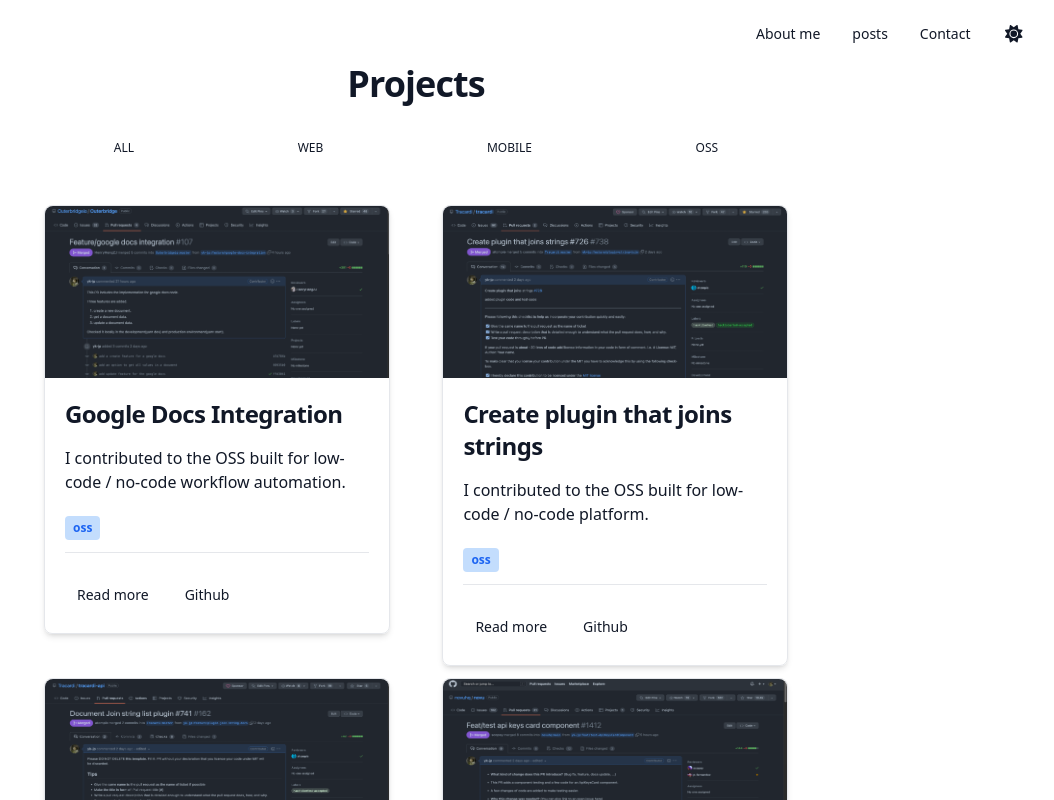
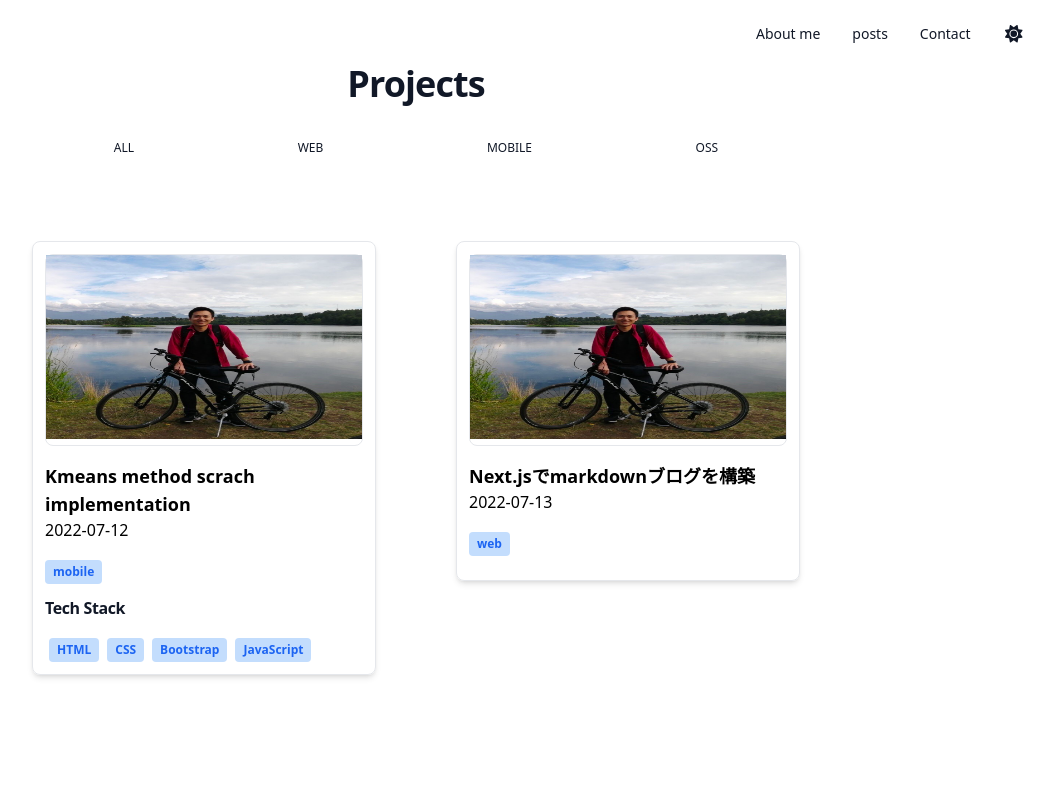
Before and after one commit to kotaaaa/myportfolio, a Next.js app: page /posts in a window 1280 px wide. Shown: the top 800 px of the page, without its empty margins (224-1278 px from the left). Built offline with nearby package versions, Linux system fonts and the light colour scheme.

Commit message:
make it simple

```diff
--- a/components/aboutme/index.tsx
+++ b/components/aboutme/index.tsx
@@ -11,7 +11,7 @@
   const profileImg = "/profile.jpg";
   const linkedinUrl = "https://www.linkedin.com/in/kota1110/";
   const gitHubUrl = "https://github.com/kotaaaa";
-  const resumePdf = "/resume.pdf";
+  const resumePdf = "https://www.linkedin.com/in/kota1110/overlay/1635523975943/single-media-viewer/?profileId=ACoAACCXYbkBlH15ddf38A1IiwJucgvLEqgG-uo";
 
   return (
     <>
--- a/components/projects/index.tsx
+++ b/components/projects/index.tsx
@@ -1,38 +1,17 @@
 import { useState } from "react";
 import type { NextPage } from "next";
 import Head from "next/head";
-import Link from "next/link";
-import Image from "next/image";
 
-import Modal from "./modal";
-import projectsData from "../../public/projects/data/projects.json";
 import { TabMenu } from "../../type/project";
+import PostCard from '../../components/postcard';
 
-const Projects: NextPage = () => {
-  const hidden = "hidden";
-  const auto = "auto";
+const Projects: NextPage = ({ posts }) => {
   const highLight = "text-blue-700 dark:text-blue-700";
-
   const [tabFilter, setTabFilter] = useState<String>(TabMenu.All);
-  const [projectsList, setProjectList] = useState(projectsData);
-  const [modalProject, setModalProject] = useState<any>();
+  const [postsList, setProjectList] = useState(posts);
 
   const hasProjects = () => {
-    return projectsList.length !== 0;
-  };
-
-  const isModalOpen = () => {
-    if (!modalProject) return false;
-    return true;
-  };
-
-  const toggleBodyScrollStyle = () => {
-    const body = document.querySelector("body")!;
-    if (body.style.overflow === hidden) {
-      body.style.overflow = auto;
-      return;
-    }
-    body.style.overflow = hidden;
+    return postsList.length !== 0;
   };
 
   const highLightTab = (menu: String) => {
@@ -40,16 +19,11 @@
     return highLight;
   };
 
-  const toggleModal = (project: any) => {
-    toggleBodyScrollStyle();
-    setModalProject(project);
-  };
-
   const filterProjects = (menu: String) => {
-    const projects = projectsData.filter((data) => {
+    const projects = posts.filter((post) => {
       if (menu === TabMenu.All) return true;
 
-      const category = data.category.toLowerCase();
+      const category = post.frontMatter.category.toLowerCase();
       return category === menu.toLowerCase();
     });
 
@@ -62,13 +36,13 @@
       <Head>
         <title>Projects - Kota Portfolio</title>
       </Head>
-      <section className="bg-white h-max py-8 dark:bg-gray-900">
+      <section className="bg-white dark:bg-gray-900 h-fit py-8">
         <div className="py-8 mx-auto max-w-screen-md content-center">
           <h2 className="mb-4 text-4xl tracking-tight font-extrabold text-center text-gray-900 dark:text-gray-300">
                 Projects
           </h2>
           <ul
-            className="nav nav-tabs nav-justified flex flex-row justify-center list-none border-b-0 pl-0 mb-4"
+            className="flex flex-row justify-center list-none border-b-0 pl-0 mb-4"
             id="tabs-tabJustify"
             role="tablist"
           >
@@ -93,75 +67,17 @@
               );
             })}
           </ul>
-          <div className="flex flex-wrap justify-between">
+          <div className="my-8">
+            <div className="grid grid-cols-2 gap-20 py-8 mx-auto max-w-screen-md content-center">
               {!hasProjects() && (
                 <p className="mb-3 font-normal text-gray-900 dark:text-gray-400">
                   Comming soon...
                 </p>
               )}
-
-            {isModalOpen() && (
-              <Modal project={modalProject} toggleModal={toggleModal} />
-            )}
-
-            {projectsList.map((project, idx) => {
-              return (
-                <>
-                  <div
-                    className="m-auto mb-3 w-9/12 md:w-[45%] rounded-lg border border-gray-200 shadow-md h-fit md:mb-0 md:m-3 dark:bg-gray-700 dark:border-gray-600"
-                    key={`${idx}-${project.title}`}
-                  >
-                    <Image
-                      src={project.img}
-                      alt=""
-                      width="100%"
-                      layout="responsive"
-                      height="50%"
-                      className="rounded-t-lg"
-                    />
-                    <div className="p-5 h-1/2">
-                      <p className="mb-4 text-2xl font-bold tracking-tight text-gray-900 dark:text-gray-300 m-0">
-                        {project.title}
-                      </p>
-                      <p className="mb-5 font-normal text-gray-900 dark:text-gray-400">
-                        {project.description}
-                      </p>
-                      <span className="text-xs font-semibold inline-block py-1 px-2 mr-2 mb-3 rounded text-blue-600 bg-blue-200 last:mr-0">
-                        {project.category}
-                      </span>
-
-                      {project.devStyle && (
-                        <span className="text-xs font-semibold inline-block py-1 px-2 mr-2 mb-3 rounded text-blue-600 bg-blue-200 last:mr-0">
-                          {project.devStyle}
-                        </span>
-                      )}
-                      <hr className="bg-gray-100" />
-                      <br />
-                      <button
-                        className="inline-flex items-center py-2 px-3 text-sm font-medium text-center rounded-lg focus:ring-4 focus:outline-none focus:ring-blue-300 mr-3 hover:text-blue-700 dark:hover:text-blue-700 text-gray-900 dark:text-gray-300"
-                        onClick={() => toggleModal(project)}
-                      >
-                        Read more
-                      </button>
-                      {project.link.github && (
-                        <Link href={project.link.github}>
-                          <button className="inline-flex items-center py-2 px-3 text-sm font-medium text-center rounded-lg focus:ring-4 focus:outline-none focus:ring-blue-300 mr-3 hover:text-blue-700 dark:hover:text-blue-700 text-gray-900 dark:text-gray-300">
-                            Github
-                          </button>
-                        </Link>
-                      )}
-                      {project.link.live && (
-                        <Link href={project.link.live}>
-                          <button className="inline-flex items-center py-2 px-3 text-sm font-medium text-center rounded-lg focus:ring-4 focus:outline-none focus:ring-blue-300 mr-3 hover:text-blue-700 dark:hover:text-blue-700 text-gray-900 dark:text-gray-300">
-                            Live
-                          </button>
-                        </Link>
-                      )}
+              {postsList.map((post) => (
+                <PostCard key={post.slug} post={post} />
+              ))}
             </div>
-                  </div>
-                </>
-              );
-            })}
           </div>
         </div>
       </section>
--- a/pages/index.tsx
+++ b/pages/index.tsx
@@ -3,8 +3,6 @@
 import { useState } from "react";
 
 import Aboutme from "../components/aboutme";
-import Projects from "../components/projects";
-import Contact from "../components/contact";
 import PostCard from '../components/postcard';
 
 
@@ -12,7 +10,6 @@
 
 import fs from 'fs';
 import matter from 'gray-matter';
-// import Link from 'next/link';
 
 export const getStaticProps = () => {
   const files = fs.readdirSync('posts');
@@ -26,9 +23,6 @@
     };
   });
 
-  console.log("ここで")
-  console.log("ここで", posts)
-
   return {
     props: {
       posts,
@@ -41,8 +35,6 @@
   const highLight = "text-blue-700 dark:text-blue-700";
   const [tabFilter, setTabFilter] = useState<String>(TabMenu.All);
   const [postsList, setProjectList] = useState(posts);
-
-  console.log("postsList??", postsList)
 
   const hasProjects = () => {
     return postsList.length !== 0;
@@ -60,10 +52,9 @@
     });
 
     setTabFilter(menu);
-    console.log("projects", projects)
     setProjectList(projects);
   };
-  console.log(posts)
+  // console.log(posts)
   return (
     <>
       <Head>
@@ -73,56 +64,6 @@
       <section id="aboutme">
         <Aboutme />
       </section>
-      <div className="py-8 mx-auto max-w-screen-md content-center">
-        <h2 className="mb-4 text-4xl tracking-tight font-extrabold text-center text-gray-900 dark:text-gray-300">
-              Projects
-        </h2>
-        <ul
-          className="flex flex-row justify-center list-none border-b-0 pl-0 mb-4"
-          id="tabs-tabJustify"
-          role="tablist"
-        >
-          {Object.keys(TabMenu).map((menu, idx) => {
-            return (
-              <li
-                className="nav-item flex-grow text-center "
-                role="presentation"
-                key={`${idx}-${menu} project tab`}
-              >
-                <button
-                  className={`nav-link w-full block font-medium text-xs leading-tight uppercase border-x-0 border-t-0 border-b-2 border-transparent px-6 py-3 my-2
-                  text-gray-900 dark:text-gray-400 hover:bg-gray-100 dark:hover:bg-blue-700 ${highLightTab(
-                    menu
-                  )}`}
-                  id={menu}
-                  onClick={() => filterProjects(menu)}
-                >
-                  {menu}
-                </button>
-              </li>
-            );
-          })}
-        </ul>
-        <div className="my-8">
-          <div className="grid grid-cols-2 gap-20 py-8 mx-auto max-w-screen-md content-center">
-            {!hasProjects() && (
-              <p className="mb-3 font-normal text-gray-900 dark:text-gray-400">
-                Comming soon...
-              </p>
-            )}
-            {postsList.map((post) => (
-              <PostCard key={post.slug} post={post} />
-            ))}
-          </div>
-        </div>
-      </div>
-      <section id="projects">
-        <Projects />
-      </section>
-
-      <section id="contact">
-        <Contact />
-      </section>
     </>
   );
 };
--- a/pages/posts.tsx
+++ b/pages/posts.tsx
@@ -3,11 +3,37 @@
 
 import Projects from "../components/projects";
 
-const Home: NextPage = () => {
+import fs from 'fs';
+import matter from 'gray-matter';
+
+export const getStaticProps = () => {
+  const files = fs.readdirSync('posts');
+  const posts = files.map((fileName) => {
+    const slug = fileName.replace(/\.md$/, '');
+    const fileContent = fs.readFileSync(`posts/${fileName}`, 'utf-8');
+    const { data } = matter(fileContent);
+    return {
+      frontMatter: data,
+      slug,
+    };
+  });
+
+  // console.log("ここで2")
+  // console.log("ここで2", posts)
+
+  return {
+    props: {
+      posts,
+    },
+  };
+};
+
+const Home: NextPage<{posts: any[]}> = ({ posts }) => {
+  // console.log("ここは2？", posts); // ここで出力してみる
   return (
     <>
       <section id="posts">
-        <Projects />
+        <Projects posts={posts}/>
       </section>
     </>
   );
```
Lines whose indentation alone changed are shown as unchanged.
